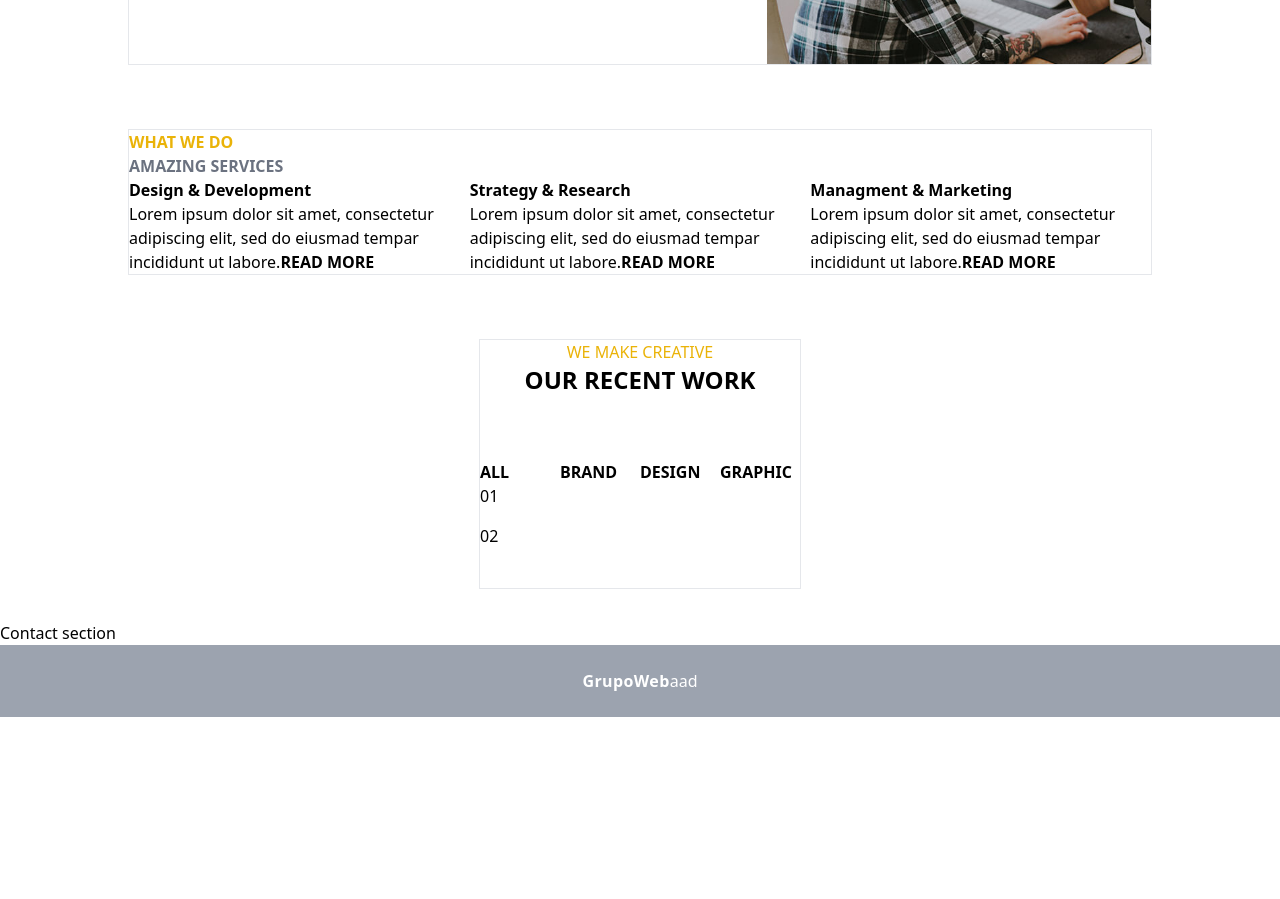
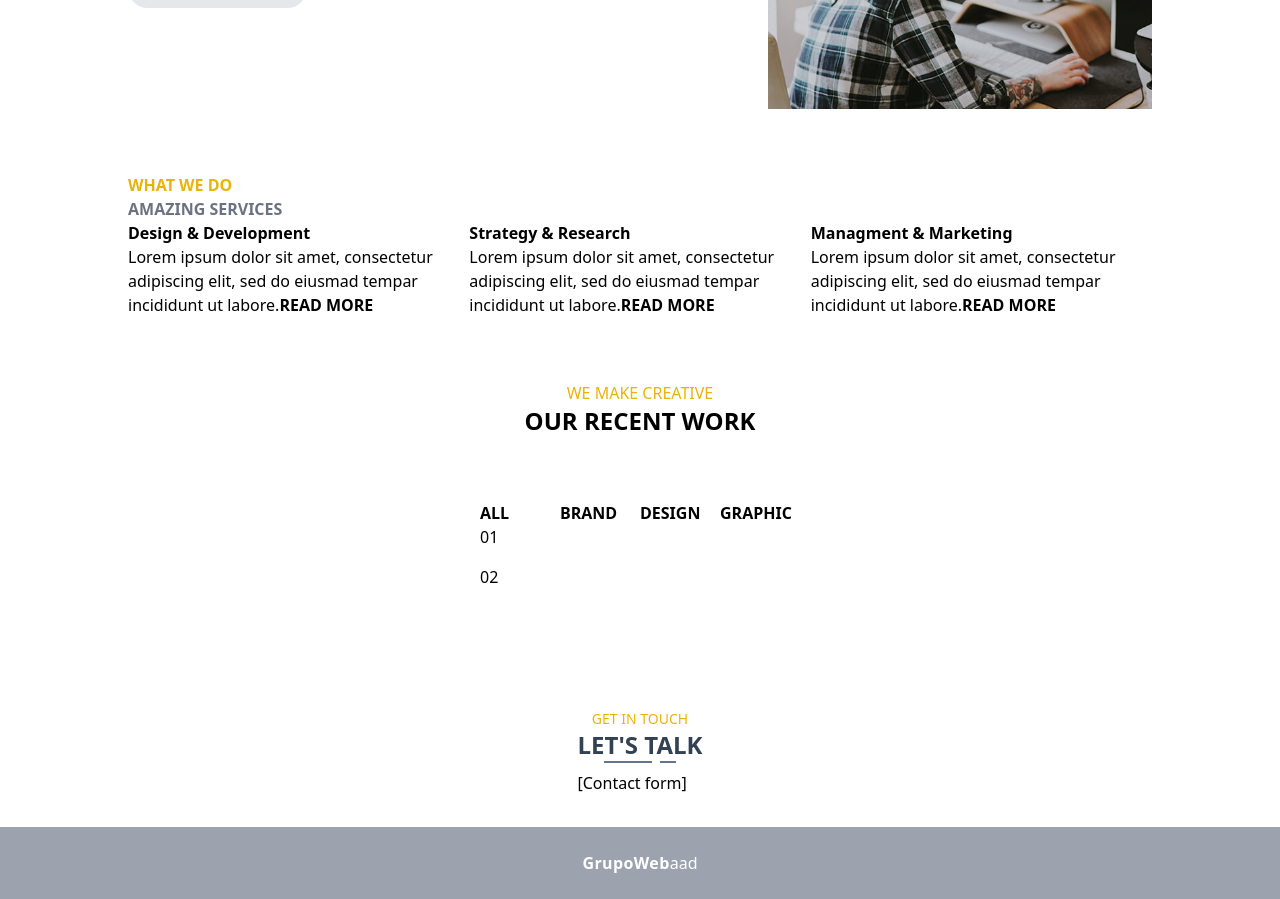
Before and after one commit to alanjq/proyecto-web-g1, a React (Create React App) app: page / in a window 1280 px wide. Shown: the part 480-1379 px from the top of the page. Before the commit the page ends 1197 px from the top, so only its background shows below. Built offline with nearby package versions, Linux system fonts and the light colour scheme.

Commit message:
Heading component

```diff
--- a/src/components/container/Container.jsx
+++ b/src/components/container/Container.jsx
@@ -2,7 +2,7 @@ import React from "react";
 
 function Container({ children }) {
     return (
-        <section className="flex border mx-auto max-w-5xl my-8 flex-auto">
+        <section className="flex flex-col mx-auto max-w-5xl my-8 flex-auto">
             {children}
         </section>
     )
--- /dev/null
+++ b/src/components/heading/Heading.jsx
@@ -0,0 +1,19 @@
+import React from 'react';
+
+function Heading({ sub, children }) {
+    return (
+        <div className='flex flex-col uppercase text-center my-4  mb-2'>
+            {sub &&
+                <div className="flex-auto text-sm text-yellow-500">
+                    {sub}
+                </div>
+            }
+            <div className="flex-auto text-2xl text-slate-700 font-bold">{children}</div>
+            <div className="flex gap-2 mx-auto">
+                <span className="border-b-2 w-12 border-slate-500"></span>
+                <span className="border-b-2 w-4 border-slate-500"></span>
+            </div>
+        </div>
+    )
+}
+export default Heading
--- /dev/null
+++ b/src/sections/contact/ContactForm.jsx
@@ -0,0 +1,10 @@
+import React from 'react';
+
+function ContactForm() {
+    return (
+        <div className='flex'>
+            [Contact form]
+        </div>
+    )
+}
+export default ContactForm
--- a/src/sections/contact/ContactSection.jsx
+++ b/src/sections/contact/ContactSection.jsx
@@ -1,10 +1,15 @@
 import React from 'react';
+import Container from '../../components/container/Container'
+import Heading from '../../components/heading/Heading';
+import ContactForm from './ContactForm'
 
 function ContactSection() {
     return (
-        <div>
-            Contact section
-        </div>
+        <Container>
+            <Heading sub="Get in touch">Let's talk</Heading>
+
+            <ContactForm />
+        </Container>
     )
 }
 export default ContactSection
```
